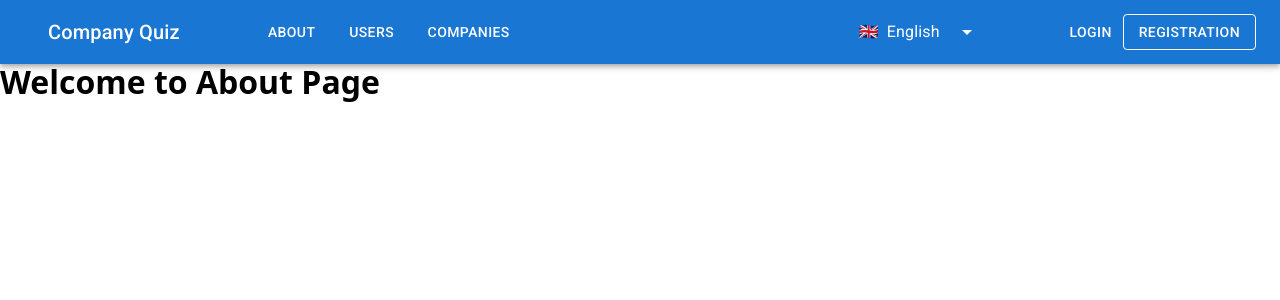
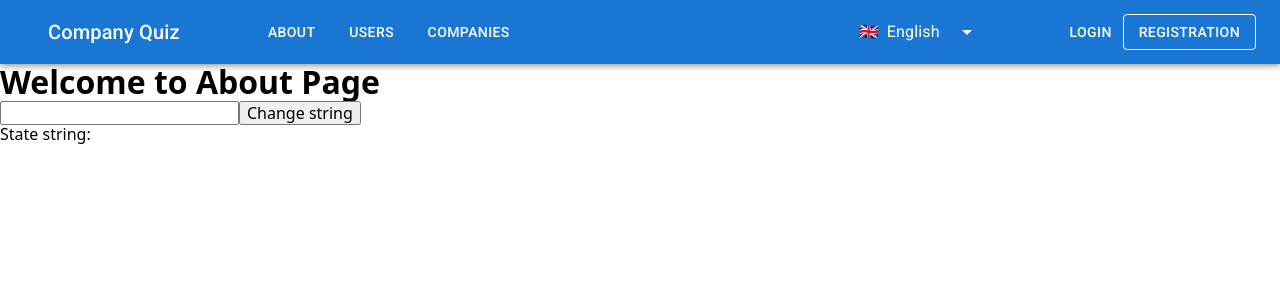
Before and after one commit to Elswortz/FE-corporate-quiz, a React (Vite) app: page / in a window 1280 px wide. Shown: the top 300 px of the page. Built offline with nearby package versions, Linux system fonts and the light colour scheme; some icons are missing.

Commit message:
add basic RTK configuration with test example

```diff
--- a/package.json
+++ b/package.json
@@ -14,12 +14,15 @@
     "@emotion/styled": "^11.14.1",
     "@mui/icons-material": "^7.3.2",
     "@mui/material": "^7.3.2",
+    "@reduxjs/toolkit": "^2.9.0",
     "i18next": "^25.5.2",
     "modern-normalize": "^3.0.1",
     "react": "^19.1.1",
     "react-dom": "^19.1.1",
     "react-i18next": "^15.7.3",
-    "react-router-dom": "^7.9.1"
+    "react-redux": "^9.2.0",
+    "react-router-dom": "^7.9.1",
+    "redux-persist": "^6.0.0"
   },
   "devDependencies": {
     "@eslint/js": "^9.33.0",
--- /dev/null
+++ b/src/components/TestComponent/TestComponent.jsx
@@ -0,0 +1,25 @@
+import { useDispatch, useSelector } from 'react-redux';
+import { changeString } from '../../store/test/testSlice';
+
+const TestComponent = () => {
+  const dispatch = useDispatch();
+  const stringFromState = useSelector(state => state.test.test);
+
+  const handleSubmit = e => {
+    e.preventDefault();
+    const form = e.currentTarget;
+    dispatch(changeString(form.elements.stringfield.value));
+  };
+
+  return (
+    <>
+      <form onSubmit={handleSubmit}>
+        <input type="text" name="stringfield" />
+        <button type="submit">Change string</button>
+      </form>
+      <p>State string: {stringFromState}</p>
+    </>
+  );
+};
+
+export default TestComponent;
--- a/src/index.jsx
+++ b/src/index.jsx
@@ -1,16 +1,24 @@
 import { StrictMode } from 'react';
 import { createRoot } from 'react-dom/client';
 import { BrowserRouter } from 'react-router-dom';
+import { Provider } from 'react-redux';
+import { PersistGate } from 'redux-persist/lib/integration/react';
+import { store, persistor } from './store/store.js';
 
 import './i18n.js';
+
 import './index.css';
 
 import App from './App.jsx';
 
 createRoot(document.getElementById('root')).render(
   <StrictMode>
-    <BrowserRouter>
-      <App />
-    </BrowserRouter>
+    <Provider store={store}>
+      <PersistGate loading={null} persistor={persistor}>
+        <BrowserRouter>
+          <App />
+        </BrowserRouter>
+      </PersistGate>
+    </Provider>
   </StrictMode>
 );
--- a/src/pages/About.jsx
+++ b/src/pages/About.jsx
@@ -1,9 +1,12 @@
 import { Button, Typography, Container } from '@mui/material';
+
+import TestComponent from '../components/TestComponent/TestComponent';
 
 function About() {
   return (
     <>
       <h1>Welcome to About Page</h1>
+      <TestComponent />
     </>
   );
 }
--- /dev/null
+++ b/src/store/store.js
@@ -0,0 +1,31 @@
+import { configureStore } from '@reduxjs/toolkit';
+import {
+  persistStore,
+  persistReducer,
+  FLUSH,
+  REHYDRATE,
+  PAUSE,
+  PERSIST,
+  PURGE,
+  REGISTER,
+} from 'redux-persist';
+import storage from 'redux-persist/lib/storage';
+
+import { reducer } from './test/reducer';
+
+const testPersistConfig = {
+  key: 'test',
+  storage,
+};
+
+export const store = configureStore({
+  reducer: persistReducer(testPersistConfig, reducer),
+  middleware: getDefaultMiddleware =>
+    getDefaultMiddleware({
+      serializableCheck: {
+        ignoreActions: [FLUSH, REHYDRATE, PAUSE, PERSIST, PURGE, REGISTER],
+      },
+    }),
+});
+
+export const persistor = persistStore(store);
--- /dev/null
+++ b/src/store/test/initialState.js
@@ -0,0 +1,5 @@
+const initialState = {
+  test: '',
+};
+
+export default initialState;
--- /dev/null
+++ b/src/store/test/reducer.js
@@ -0,0 +1,6 @@
+import { combineReducers } from '@reduxjs/toolkit';
+import { testReducer } from './testSlice';
+
+export const reducer = combineReducers({
+  test: testReducer,
+});
--- /dev/null
+++ b/src/store/test/testSlice.js
@@ -0,0 +1,15 @@
+import { createSlice } from '@reduxjs/toolkit';
+import initialState from './initialState';
+
+const testSlice = createSlice({
+  name: 'test',
+  initialState,
+  reducers: {
+    changeString: (state, action) => {
+      state.test = action.payload;
+    },
+  },
+});
+
+export const testReducer = testSlice.reducer;
+export const { changeString } = testSlice.actions;
```
Also changed, not shown: src/store/test/selectors.js (added, +1 -0 lines), src/api/api.js (added), src/api/index.js (deleted), src/store/index.js (deleted), 1 other file (tests, documents, lock files or other folders).
